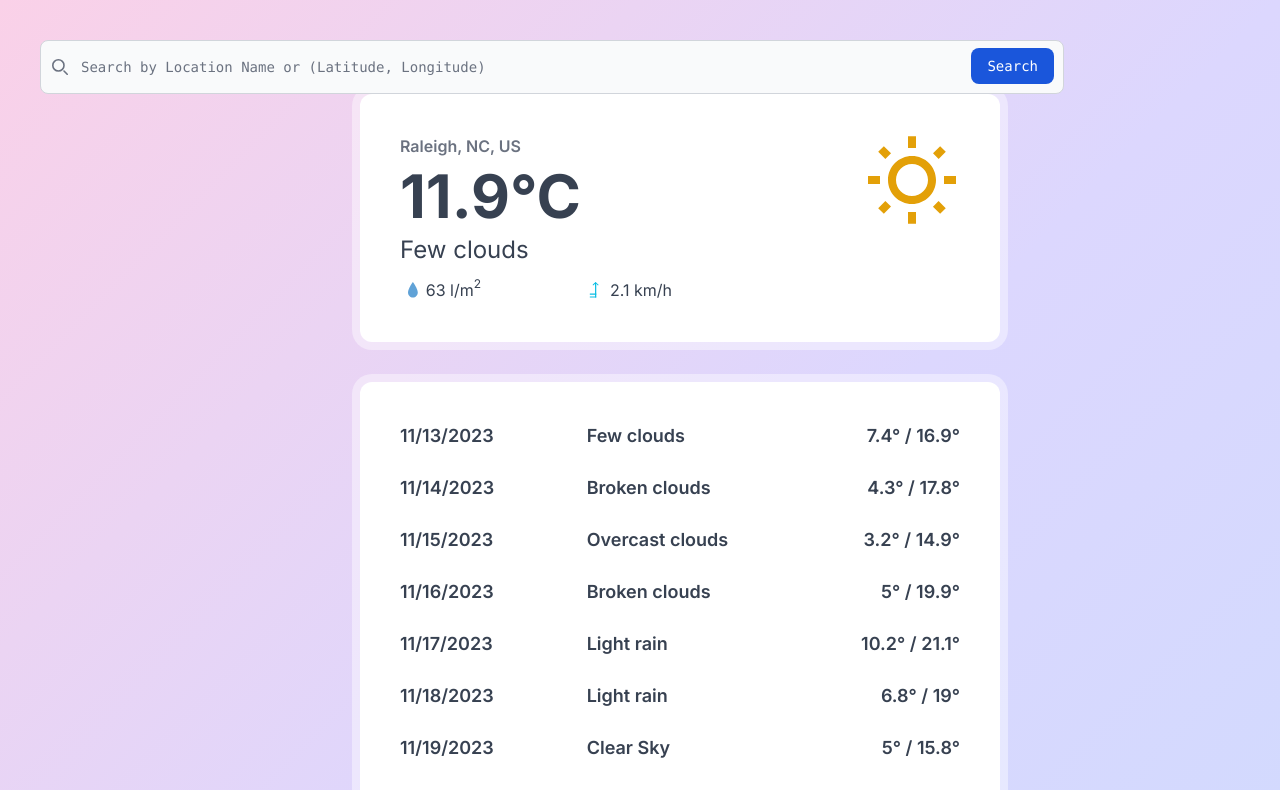
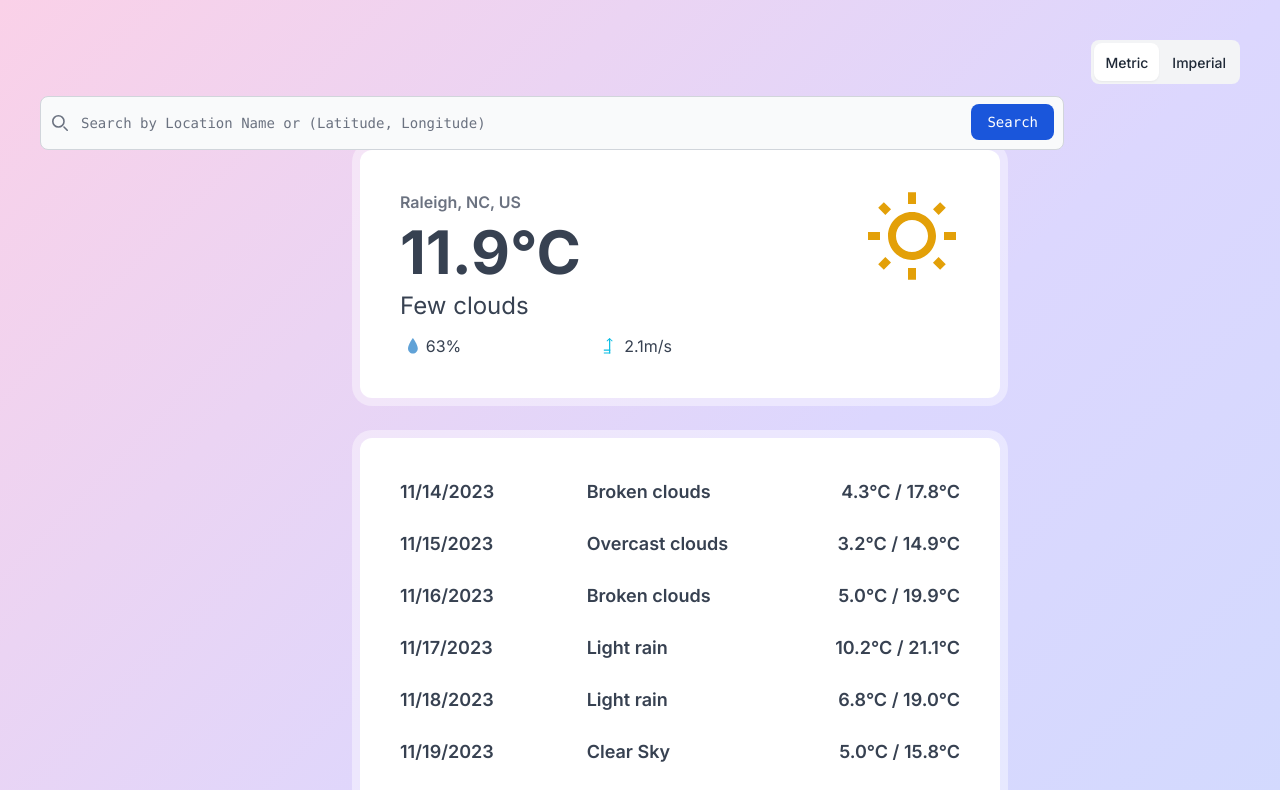
Before and after one commit to zbluewave/weather_forecast_web_app, a Next.js app: page / in a window 1280 px wide. Shown: the top 790 px of the page. Built offline with nearby package versions, Linux system fonts and the light colour scheme.

Commit message:
add unit toggle and format data accordingly

```diff
--- a/src/app/page.tsx
+++ b/src/app/page.tsx
@@ -1,10 +1,12 @@
 import WeatherSearchBar from '@/components/weather/weatherSearchBar'
 import React from "react";
 import WeatherDisplay from "@/components/weather/weatherDisplay";
+import UnitToggle from "@/components/weather/unitToggle";
 
 export default function Home() {
     return (
         <div className="min-h-screen text-gray-700 p-10 bg-gradient-to-br from-pink-200 via-purple-200 to-indigo-200">
+            <UnitToggle />
             <WeatherSearchBar />
             <WeatherDisplay />
         </div>
--- /dev/null
+++ b/src/components/weather/unitToggle.tsx
@@ -0,0 +1,37 @@
+'use client'
+import {Unit} from "@/interfaces/unit";
+import {useUnitContext} from "@/context/unitContext";
+
+export const UnitToggle = () => {
+
+    const { unit, setUnit } = useUnitContext();
+
+    const onChange = (e: React.ChangeEvent<HTMLInputElement>) => {
+        setUnit(e.target.value as Unit);
+    }
+
+    return (
+        <div className="flex justify-end mb-3">
+            <div id="toggle-count" className="p-0.5 inline-block bg-gray-100 rounded-lg dark:bg-gray-700">
+                <label htmlFor="toggle-count-monthly" className="relative inline-block py-2 px-3">
+                      <span className="inline-block relative z-10 text-sm font-medium text-gray-800 cursor-pointer dark:text-gray-200">
+                        Metric
+                      </span>
+                    <input id="toggle-count-monthly" name="toggle-count" type="radio" value="metric" checked={unit == 'metric'} onChange={onChange}
+                           className="absolute top-0 end-0 w-full h-full border-transparent bg-transparent bg-none text-transparent rounded-lg cursor-pointer before:absolute before:inset-0 before:w-full before:h-full before:rounded-lg focus:ring-offset-0 checked:before:bg-white checked:before:shadow-sm checked:bg-none focus:ring-transparent dark:checked:before:bg-gray-800 dark:focus:ring-offset-transparent"
+                    />
+                </label>
+                <label htmlFor="toggle-count-annual" className="relative inline-block py-2 px-3">
+                    <span className="inline-block relative z-10 text-sm font-medium text-gray-800 cursor-pointer dark:text-gray-200">
+                        Imperial
+                    </span>
+                    <input id="toggle-count-annual" name="toggle-count" type="radio" value="imperial" checked={unit == 'imperial'} onChange={onChange}
+                           className="absolute top-0 end-0 w-full h-full border-transparent bg-transparent bg-none text-transparent rounded-lg cursor-pointer before:absolute before:inset-0 before:w-full before:h-full before:rounded-lg focus:ring-offset-0 checked:before:bg-white checked:before:shadow-sm checked:bg-none focus:ring-transparent dark:checked:before:bg-gray-800 dark:focus:ring-offset-transparent"
+                    />
+                </label>
+            </div>
+        </div>
+    )
+}
+
+export default UnitToggle;
--- a/src/components/weather/weatherCard.tsx
+++ b/src/components/weather/weatherCard.tsx
@@ -1,20 +1,23 @@
 'use client'
 import { CurrentWeatherData, Location } from "@/interfaces/weather";
+import {Unit} from "@/interfaces/unit";
+import {formatHumidity, formatTemperature, formatWindSpeed} from "@/lib/unit/unitUtil";
 
 interface WeatherCardProps {
     currentWeather: CurrentWeatherData;
     location: Location;
+    unit: Unit;
 }
 
 export const WeatherCard = (props: WeatherCardProps) => {
-    const { currentWeather, location } = props;
+    const { currentWeather, location, unit } = props;
 
     return (
         <div className="w-full max-w-screen-sm bg-white p-10 rounded-xl ring-8 ring-white ring-opacity-40">
             <div className="flex justify-between">
                 <div className="flex flex-col">
                     <span className="font-semibold mb-2 text-gray-500">{location.cityName}, {location.stateCode}, {location.countryCode}</span>
-                    <span className="text-6xl font-bold">{currentWeather.temperature}°C</span>
+                    <span className="text-6xl font-bold">{formatTemperature(currentWeather.temperature, unit)}</span>
                     <span className="text-2xl mt-2">{currentWeather.weatherDescription}</span>
                 </div>
                 <svg className="h-24 w-24 fill-current text-yellow-400" xmlns="http://www.w3.org/2000/svg" height="24"
@@ -42,7 +45,7 @@ export const WeatherCard = (props: WeatherCardProps) => {
                             </g>
                         </g>
                     </svg>
-                    {currentWeather.humidity} l/m<sup>2</sup>
+                    {formatHumidity(currentWeather.humidity)}
                 </div>
                 <div className="flex items-center text-gray-700 px-2">
                     <svg className="mr-2 h-4 w-4" viewBox="0 0 12 21" version="1.1" xmlns="http://www.w3.org/2000/svg">
@@ -73,7 +76,7 @@ export const WeatherCard = (props: WeatherCardProps) => {
                             </g>
                         </g>
                     </svg>
-                    {currentWeather.windSpeed} km/h
+                    {formatWindSpeed(currentWeather.windSpeed, unit)}
                 </div>
             </div>
         </div>
--- a/src/components/weather/weatherDisplay.tsx
+++ b/src/components/weather/weatherDisplay.tsx
@@ -7,6 +7,7 @@ import {
 } from "@/lib/weatherApi/fetchWeatherForecast";
 import {useWeatherSearchContext} from "@/context/weatherSearchContext";
 import WeatherForecastCard from "@/components/weather/weatherForecastCard";
+import {useUnitContext} from "@/context/unitContext";
 
 interface CurrentWeatherProps {
 
@@ -14,11 +15,12 @@ interface CurrentWeatherProps {
 
 export const WeatherDisplay = (props: CurrentWeatherProps) => {
     const { query } = useWeatherSearchContext();
-
     const {isLoading, data} = useQuery<WeatherAndForecastData>({
         queryKey: ["searchCurrentWeather", query],
         queryFn:() => fetchWeatherAndForecast(query),
     });
+
+    const { unit } = useUnitContext();
 
     if (isLoading) {
         return <div>Loading...</div>;
@@ -30,8 +32,8 @@ export const WeatherDisplay = (props: CurrentWeatherProps) => {
 
     return (
         <div className="flex flex-col items-center justify-center w-screen">
-            <WeatherCard currentWeather={data.currentWeatherData} location={data.location} />
-            <WeatherForecastCard forecasts={data.forecasts} />
+            <WeatherCard currentWeather={data.currentWeatherData} location={data.location} unit={unit} />
+            <WeatherForecastCard forecasts={data.forecasts} unit={unit} />
         </div>
 
     );
--- a/src/components/weather/weatherForecastCard.tsx
+++ b/src/components/weather/weatherForecastCard.tsx
@@ -1,29 +1,41 @@
 'use client'
 
 import {DayWeatherForecastData} from "@/interfaces/weather";
+import {Unit} from "@/interfaces/unit";
+import {formatTemperature} from "@/lib/unit/unitUtil";
 
 interface WeatherForecastProps {
     forecasts: DayWeatherForecastData[];
+    unit: Unit;
+}
+
+interface DayForecastProps {
+    forecast: DayWeatherForecastData;
+    unit: Unit
 }
 
 
-const DayForecast = (props: DayWeatherForecastData) => {
+const DayForecast = (props: DayForecastProps) => {
+    const {forecast, unit} = props;
+    const {date, minTemperature, maxTemperature, weatherDescription} = forecast;
+
     return (
         <div className="flex justify-between items-center">
-            <span className="font-semibold text-lg w-1/3">{props.date.toLocaleDateString()}</span>
-            <span className="font-semibold text-lg w-1/3">{props.weatherDescription}</span>
-            <span className="font-semibold text-lg w-1/3 text-right">{props.minTemperature}° / {props.maxTemperature}°</span>
+            <span className="font-semibold text-lg w-1/3">{date.toLocaleDateString()}</span>
+            <span className="font-semibold text-lg w-1/3">{weatherDescription}</span>
+            <span className="font-semibold text-lg w-1/3 text-right">{formatTemperature(minTemperature, unit)} / {formatTemperature(maxTemperature, unit)}</span>
         </div>
     )
 }
 
 export const WeatherForecastCard = (props: WeatherForecastProps) => {
+    const {forecasts, unit} = props;
 
     return (
         <div className="flex flex-col space-y-6 w-full max-w-screen-sm bg-white p-10 mt-10 rounded-xl ring-8 ring-white ring-opacity-40">
             {
-                props.forecasts.map((forecast, index) => {
-                    return <DayForecast key={index} {...forecast} />
+                forecasts.map((forecast, index) => {
+                    return <DayForecast key={index} forecast ={forecast} unit={unit} />
                 })
             }
         </div>
--- /dev/null
+++ b/src/context/unitContext.tsx
@@ -0,0 +1,27 @@
+import React, { createContext, PropsWithChildren, useState, useContext } from 'react';
+import { Unit } from "@/interfaces/unit";
+
+const UnitContext = createContext({
+  unit: 'metric' as Unit,
+  setUnit: (unit: Unit) => {},
+});
+
+export const UnitProvider = ({ children }: PropsWithChildren<{}>) => {
+  const [unit, setUnit] = useState<Unit>('metric');
+
+  return (
+      <UnitContext.Provider value={{ unit, setUnit }}>
+        {children}
+      </UnitContext.Provider>
+  );
+};
+
+export const useUnitContext = () => {
+  const context = useContext(UnitContext);
+
+  if (!context) {
+    throw new Error('useUnitContext must be used inside the UnitProvider');
+  }
+
+  return context;
+};
--- /dev/null
+++ b/src/interfaces/location.ts
@@ -0,0 +1,5 @@
+export interface Location {
+    cityName: string;
+    countryCode: string;
+    stateCode: string;
+}
--- /dev/null
+++ b/src/interfaces/unit.ts
@@ -0,0 +1 @@
+export type Unit = 'metric' | 'imperial';
--- /dev/null
+++ b/src/lib/unit/unitUtil.ts
@@ -0,0 +1,16 @@
+//TODO can refactor this to support multiple weather apis
+import { Unit } from "@/interfaces/unit";
+
+export const formatTemperature = (temperature: number, unit: Unit) => {
+  const unitSymbol = unit === 'metric' ? '°C' : '°F';
+  return`${temperature.toFixed(1)}${unitSymbol}`;
+};
+
+export const formatWindSpeed = (windSpeed: number, unit: Unit) => {
+    const unitSymbol = unit === 'metric' ? 'm/s' : 'mph';
+    return`${windSpeed.toFixed(1)}${unitSymbol}`;
+}
+
+export const formatHumidity = (humidity: number) => {
+    return`${humidity.toFixed(0)}%`;
+}
--- a/src/lib/weatherApi/fetchWeatherForecast.ts
+++ b/src/lib/weatherApi/fetchWeatherForecast.ts
@@ -1,4 +1,3 @@
-//TODO can refactor this to support multiple weather apis
 import { CurrentWeatherData, Location, DayWeatherForecastData } from "@/interfaces/weather";
 import { SUCCESS_RESPONSE } from './mockWetherBitForecastApiResponse';
 
@@ -39,7 +38,7 @@ const responseToWeatherData = (resp: any): CurrentWeatherData => {
 
 const responseToForecastData = (resp: any): DayWeatherForecastData[] => {
   const data = resp.data;
-  return data.map((d: any) => {
+  return data.slice(1).map((d: any) => {
     return {
       date: new Date(d.ts * 1000),
       minTemperature: d.min_temp,
```
Also changed, not shown: src/app/providers.tsx (+6 -3 lines).
